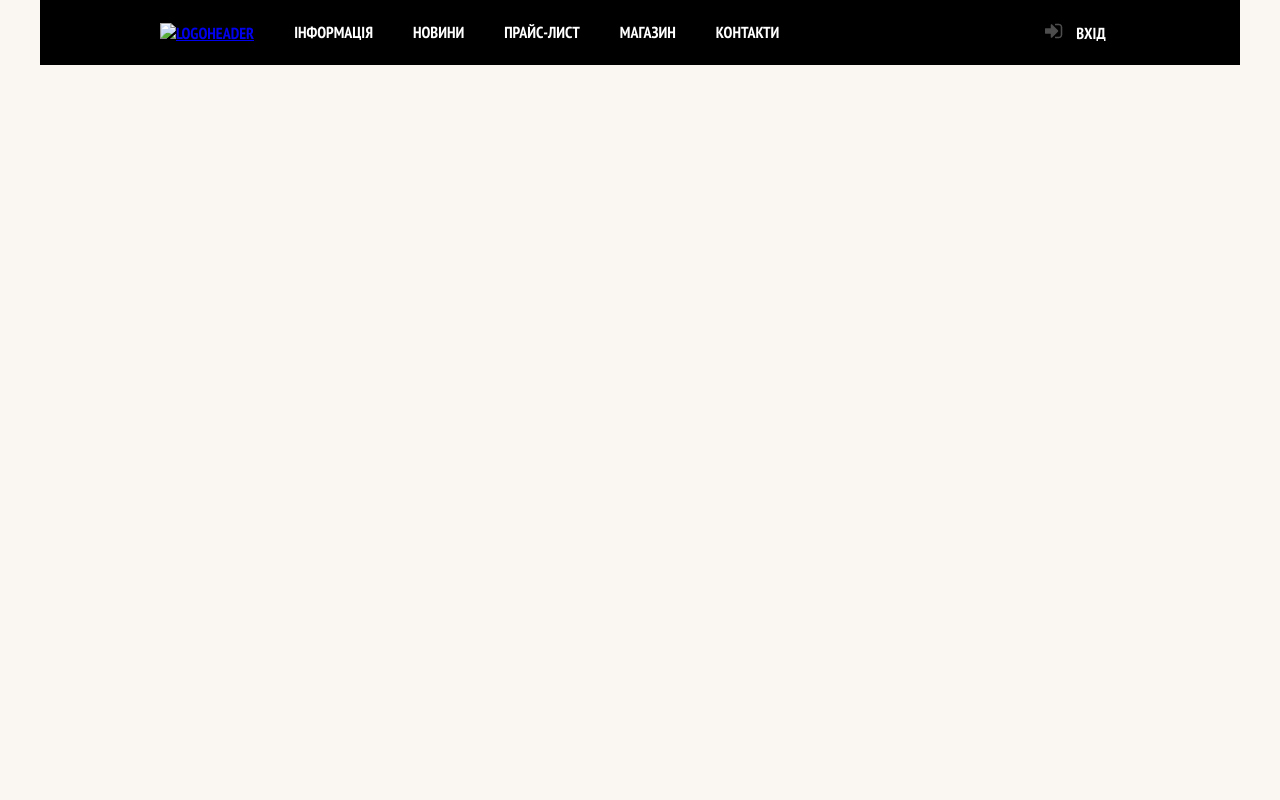
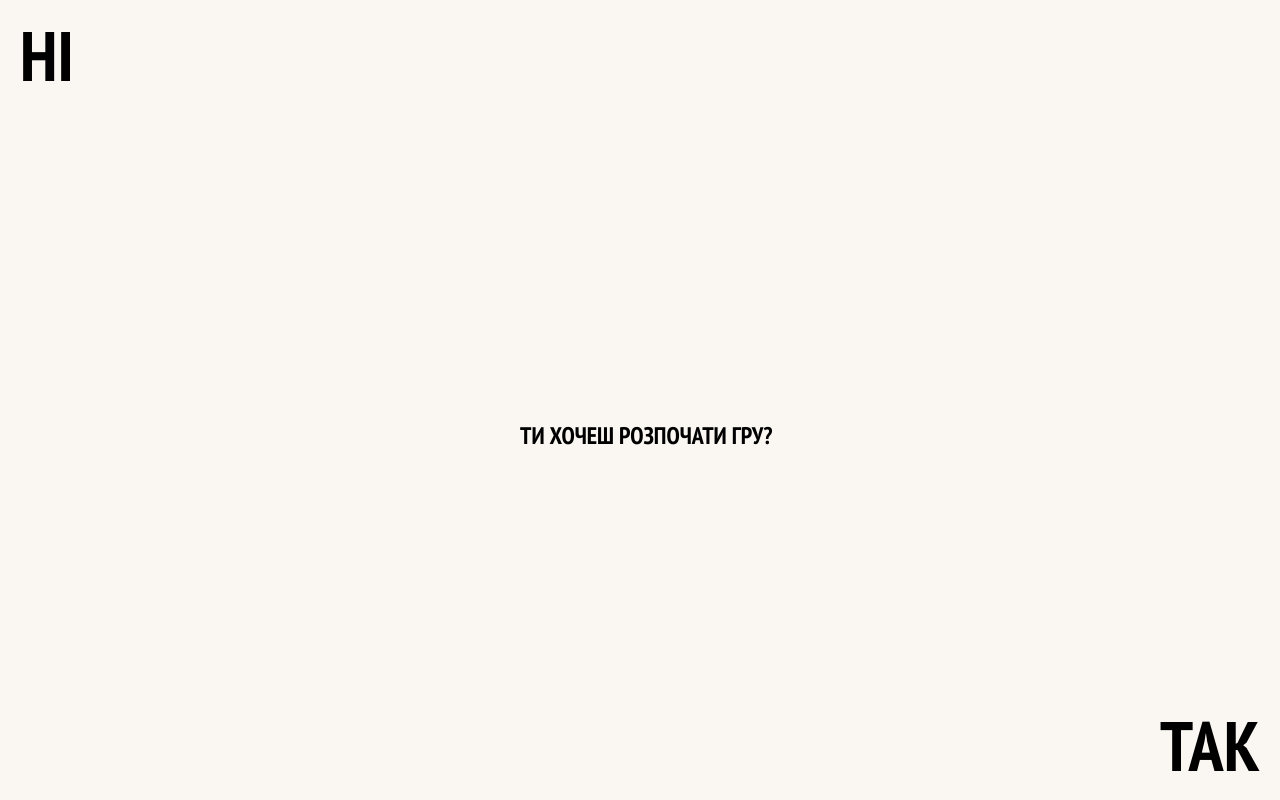
Before and after one commit to Danzzel/CodeFitstStep, a plain HTML site: page pages/contacts.html in a window 1280 px wide. Drawn offline with Linux system fonts and the light colour scheme.

Commit message:
Ще нема на що дивитись

```diff
--- a/css/main.css
+++ b/css/main.css
@@ -1215,3 +1215,46 @@ td {
         width: auto;
     }
 }
+
+
+
+/* secret game */
+/* secret game */
+/* secret game */
+/* secret game */
+/* secret game */
+/* secret game */
+
+
+.startGameBox {
+    width: 50%;
+    margin: 0;
+    margin-left: 40%;
+    margin-top: 35%;
+}
+
+.startGameNo {
+    position: absolute;
+    left: 20px;
+    top: 10px;
+   text-decoration: none;
+   font-size: 70px;
+   color: black;
+
+}
+/* a:visited {
+    color:black;
+    text-decoration: none;
+} */
+.startGameYes {
+    position: absolute;
+    right: 20px;
+    bottom: 10px;
+    text-decoration: none;
+    font-size: 70px;
+    color: black;
+
+ }
+ .block {
+
+ }
--- a/js/main.js
+++ b/js/main.js
@@ -0,0 +1,6 @@
+const block = document.querySelector('.block')
+$block.style({
+    width: 200+'px',
+    heith: 200+'px',
+    backgroundColor: 'black'
+})
--- a/pages/contacts.html
+++ b/pages/contacts.html
@@ -9,39 +9,14 @@
         <link href="https://fonts.googleapis.com/css2?family=PT+Sans+Narrow:wght@700&display=swap" rel="stylesheet">
     </head>
 <body class="bodyPages">
-    <header class="mainHeader">
-        <div class="container">
-            <nav class="mainNavigation">
-                <a class="logoImg" href="../index.html"><img src="../img/LogoHeader.png" width="111px" height="24px"
-                        alt="LogoHeader"></a>
 
-                <ul>
-                    <li><a class="navPoint" href="./info.html">ІНФОРМАЦІЯ</a>
-                    </li>
-                </ul>
-                <ul>
-                    <li><a class="navPoint" href="./news.html">НОВИНИ</a>
-                    </li>
-                </ul>
-                <ul>
-                    <li> <a class="navPoint" href="./price.html">ПРАЙС-ЛИСТ</a>
-                    </li>
-                </ul>
-                <ul>
-                    <li><a class="navPoint" href="./shop.html">МАГАЗИН</a>
-                    </li>
-                </ul>
-                <ul>
-                    <li><a class="navPoint" href="./contacts.html">КОНТАКТИ</a>
-                    </li>
-                </ul>
+    <div class="gameStart">
+        <div class="startGameBox">
+            <h2>Ти хочеш розпочати гру?</h2>
+            <a class="startGameNo" href="../index.html">Ні</a>
+            <a class="startGameYes" href="./secretGame.html">Так</a>
+        </div>
 
-            </nav>
-            <div class="UserBlock">
-                <a class="login" href="#">
-                    <img src="../img/iconLogin.png" alt=""> ВХІД</a>
-            </div>
-        </div>
-    </header>
+    </div>
 </body>
 </html>
```
Also changed, not shown: pages/secretGame.html (added, +14 -0 lines).
